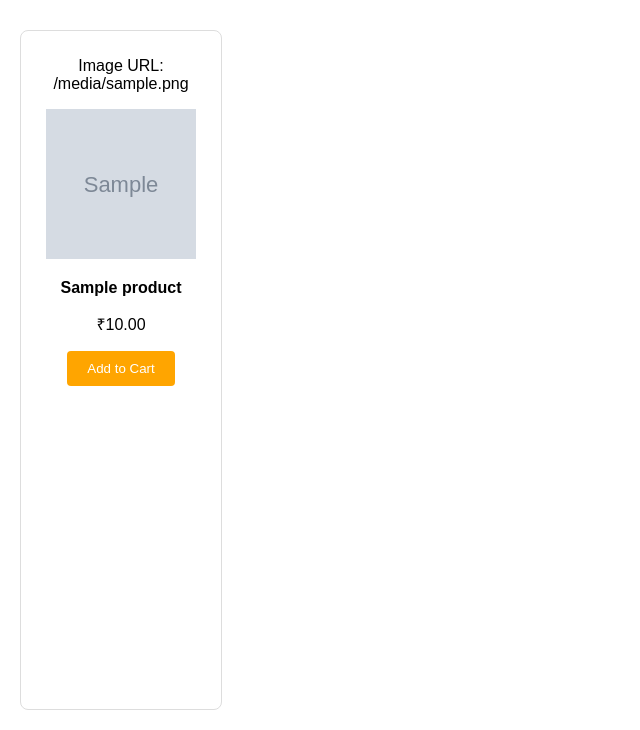
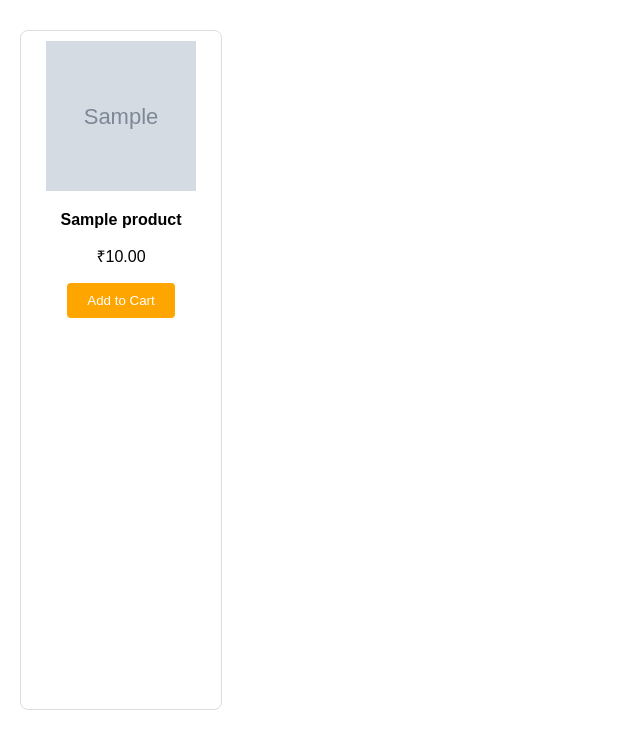
Before and after one commit to Siva2960/Rythukart, a Django app: template Rythukart/templates/pappu.html in a window 1280 px wide. Shown: the part 142-872 px from the top of the page, without its empty margins (0-640 px from the left). Run offline with Django 5.2, Linux system fonts and the light colour scheme; the template is opened without the code that fills it: values that come from a table or form of the project are taken from there, others are empty; tables that the repository leaves empty hold one stand-in row (values such as "Sample post"); grey boxes marked "Sample" are stand-in pictures.

Commit message:
Update pappu.html

```diff
--- a/Rythukart/templates/pappu.html
+++ b/Rythukart/templates/pappu.html
@@ -38,7 +38,7 @@
   <div class="product-grid" id="productList">
     {% for product in products %}
       <div class="product" data-name="{{ product.name }}">
-           <p>Image URL: {{ product.image.url }}</p>
+<!--            <p>Image URL: {{ product.image.url }}</p> -->
         <img src="{{ product.image.url }}" alt="{{ product.name }}">
         <p><strong>{{ product.name }}</strong></p>
         <p>₹{{ product.price }}</p>
```
